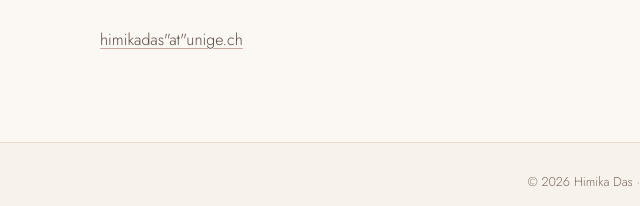
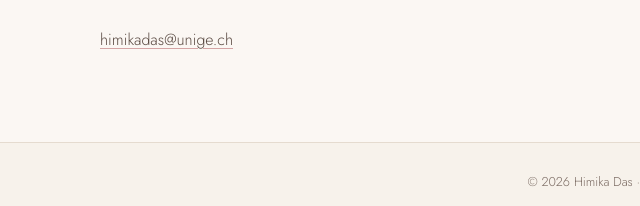
Before and after one commit to Himika-das/Himika-das.github.io, a plain HTML site: page index.html in a window 1280 px wide. Shown: the part 3238-3444 px from the top of the page, 0-640 px from the left. Drawn offline with nearby package versions, Linux system fonts and the light colour scheme.

Commit message:
Update index.html

```diff
--- a/index.html
+++ b/index.html
@@ -327,7 +327,7 @@
         <h2>Contact</h2>
         <p class="contact-copy">I'm always happy to hear from fellow researchers, potential collaborators, or anyone curious about temporal graphs, social choice, or cryptography. Feel free to reach out!</p>
         <div class="contact-row">
-          <a href="mailto:himikadas@unige.ch">himikadas"at"unige.ch</a>
+          <a href="mailto:himikadas@unige.ch">himikadas@unige.ch</a>
         </div>
       </div>
     </section>
```
